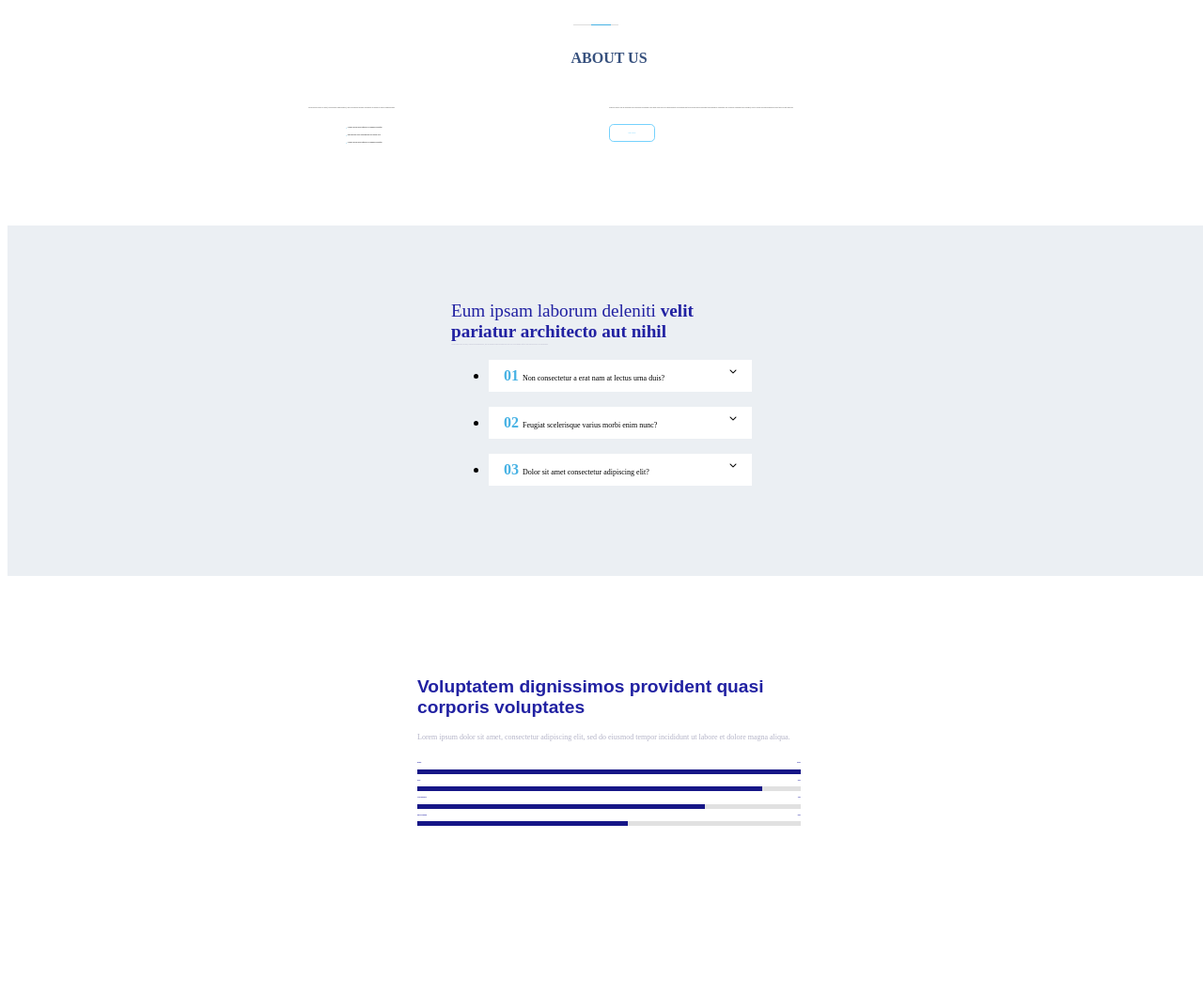
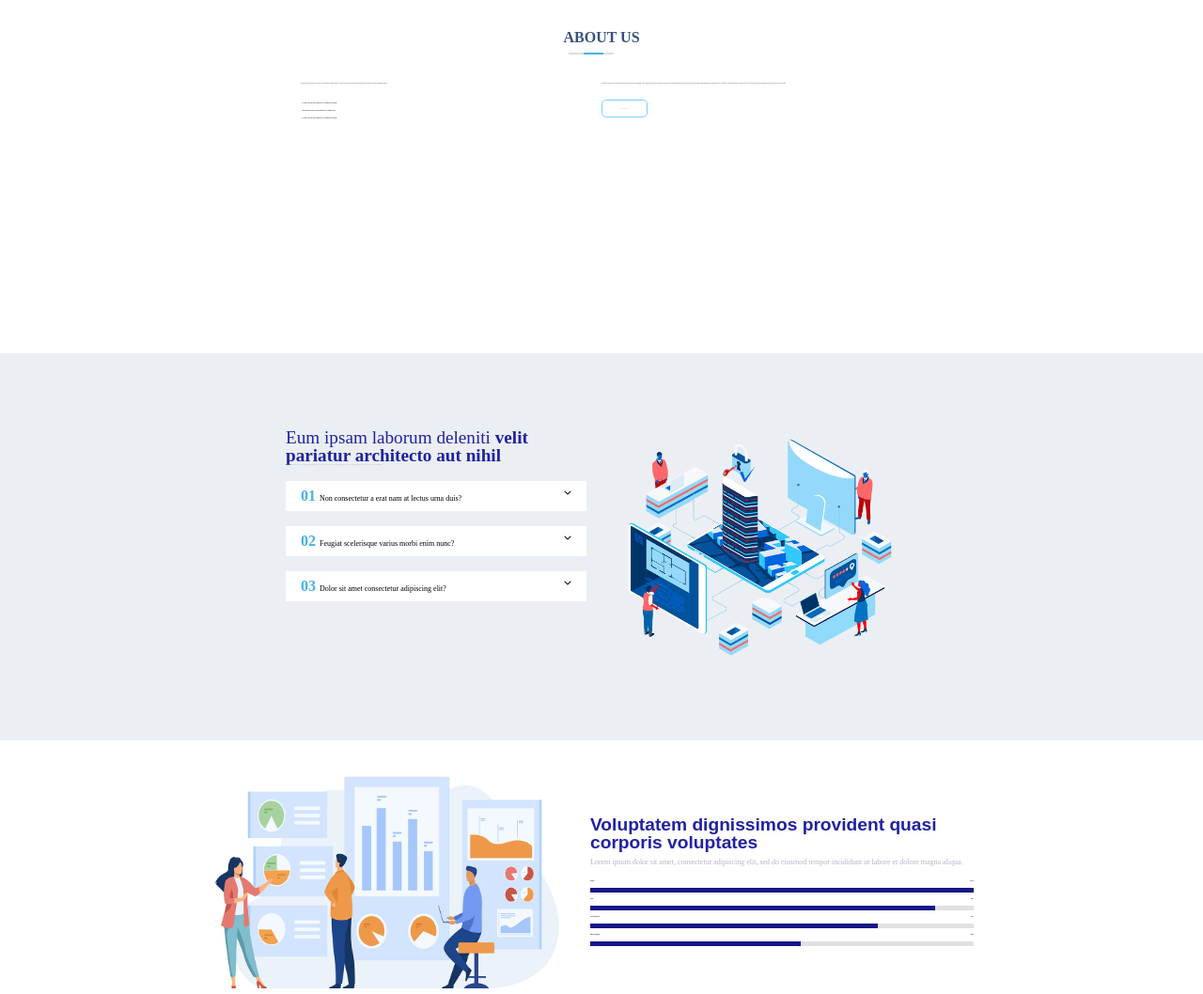
Before and after one commit to Pirogramming-18/Piro18_Arsha_04, a plain HTML site: page about/about.html in a window 1280 px wide. Shown: the whole page at 94% size. Before the commit the page ends 930 px from the top, so only its background shows below. Drawn offline with Linux system fonts and the light colour scheme; files that its build step writes are made by us from their sources.

Commit message:
about.css 첫번째 부분 about 밑에 줄 위치 수정, 세번째 부분 가운데 너비 조정

```diff
--- a/about/about.css
+++ b/about/about.css
@@ -15,7 +15,6 @@ body {
 
 .about1 {
   display: inline-block;
-  position: absolute;
   padding: 2rem 0;
   justify-content: center;
   width: 100%;
@@ -32,7 +31,6 @@ body {
   display: flex;
   justify-content: center;
   width: 100%;
-  position: absolute;
   /* justify-content: center; */
 }
 
@@ -53,21 +51,21 @@ body {
 }
 
 #aboutus h2::before {
+  position: absolute;
   content: "";
-  position: absolute;
   display: block;
   width: 3rem;
   height: 0.1rem;
   background: #ddd;
   bottom: 0.1rem;
-  left: 47%;
-  top: 15%;
+  left: 47.3%;
+  top: 7%;
   justify-content: center;
 }
 
 #aboutus h2::after {
+  position: absolute;
   content: "";
-  position: absolute;
   display: block;
   background: #47b2e4;
   width: 1.3rem;
@@ -75,7 +73,7 @@ body {
   align-self: center;
   border-top: 1rem;
   left: 48.5%;
-  top: 15%;
+  top: 7%;
 }
 
 #about1_word_left p {
--- a/about/about.html
+++ b/about/about.html
@@ -5,6 +5,7 @@
     <meta http-equiv="X-UA-Compatible" content="IE=edge" />
     <meta name="viewport" content="width=device-width, initial-scale=1.0" />
     <title>Document</title>
+    <link rel="stylesheet" href="./reset.css">
     <link rel="stylesheet" href="./about.css" />
     <script src="https://kit.fontawesome.com/5658349e28.js" crossorigin="anonymous"></script>
 
@@ -65,14 +66,14 @@
           </ul>
         </div>
       </div>
-      <div class="about2_art"><img src="./about/about2_art.png" alt="" /></div>
+      <div class="about2_art"><img src="./about2_art.png" alt="" /></div>
     </div>
   </div>
 
 
 
     <div class="about3">
-      <div class="about3_art"><img src="./about/about3_art.png" alt="" /></div>
+      <div class="about3_art"><img src="./about3_art.png" alt="" /></div>
       <div class="about3_word">
         <div class="about3_word_top">
           <div id="word_big"><strong>Voluptatem dignissimos provident quasi corporis voluptates</strong></div>
--- a/about/about2.css
+++ b/about/about2.css
@@ -1,7 +1,6 @@
 .about2 {
   background: #ebeff3;
   display: flex;
-  position: absolute;
   justify-content: center;
   top: 15rem;
   width: 100%;
--- a/about/about3.css
+++ b/about/about3.css
@@ -1,5 +1,4 @@
 .about3 {
-  position: absolute;
   top: 40rem;
   display: flex;
   width: 100%;
@@ -13,10 +12,8 @@
   /* padding: 3rem 0; */
   background-color: white;
   display: flex;
-  padding-left: 2rem;
+  padding: 0 1rem;
   justify-content: center;
-
-  /* padding-left: 2rem; */
 }
 
 .about3_art img {
@@ -29,7 +26,7 @@
   /* display: flex; */
   background-color: white;
   padding: 3rem 3rem 3rem 0;
-  /* padding-left: 1rem; */
+  padding-left: 1rem;
   padding-right: 2rem;
   max-width: 25.5rem;
 }
@@ -101,6 +98,7 @@
   .about3 {
     top: 55rem;
     display: grid;
+    gap: 3rem;
   }
 
   .about3_art img {
--- a/service:freq/services.css
+++ b/service:freq/services.css
@@ -115,6 +115,7 @@
   flex-direction: column;
   align-items: center;
   justify-content: center;
+  z-index: -10;
 }
 
 .call-to-action-title {
```
Also changed, not shown: index.html (+1 -1 lines), 2 other files.
